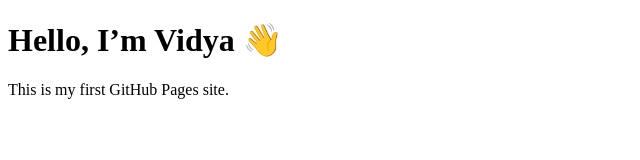
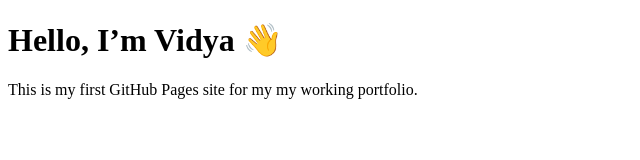
Before and after one commit to vidyabandgar97/vidyabandgar.github.io, a plain HTML site: page index.html in a window 1280 px wide. Shown: the whole page, without its empty margins (0-640 px from the left). Drawn offline with Linux system fonts and the light colour scheme.

Commit message:
Trigger redeploy

```diff
--- a/index.html
+++ b/index.html
@@ -5,6 +5,6 @@
   </head>
   <body>
     <h1>Hello, I’m Vidya 👋</h1>
-    <p>This is my first GitHub Pages site.</p>
+    <p>This is my first GitHub Pages site for my my working portfolio.</p>
   </body>
 </html>
```
